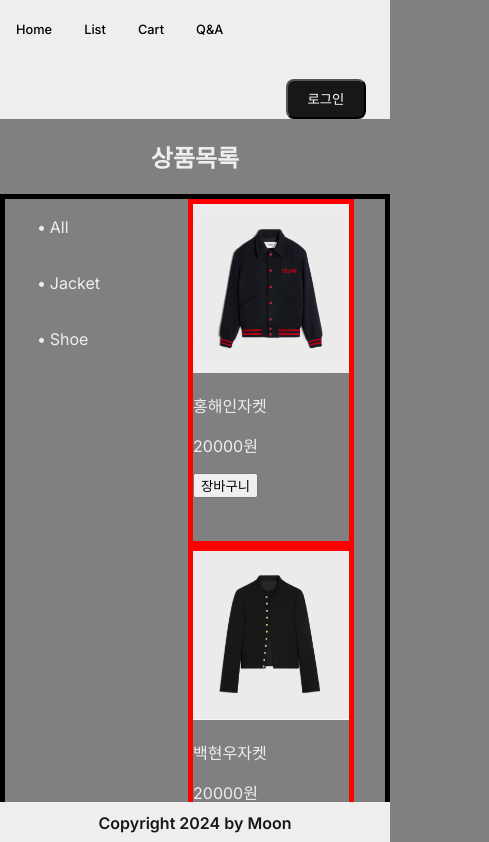
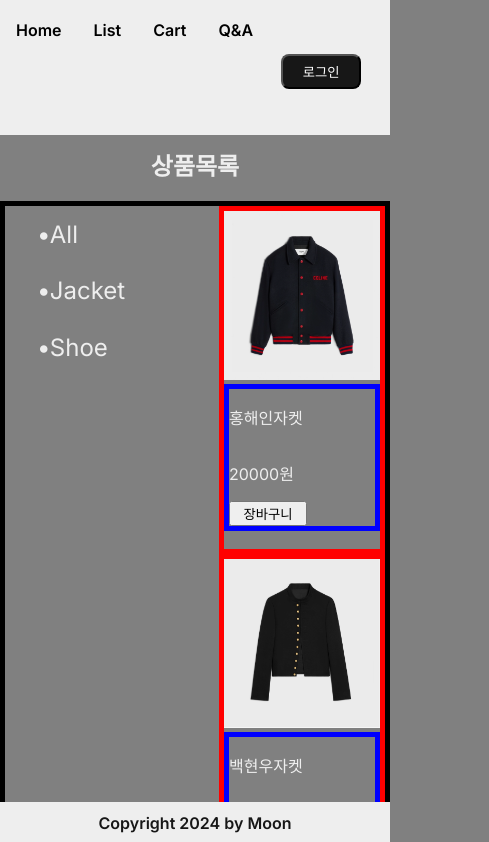
Before and after one commit to mongzii/M-market-ts, a Next.js app: page /list in a window 390 px wide. Shown: the top 842 px of the page, 489 px wide, since content can reach past the window. Built offline with nearby package versions, Linux system fonts and the light colour scheme; no server answers.

Commit message:
feat: header, footer 위치정리

```diff
--- a/app/HeaderPart.tsx
+++ b/app/HeaderPart.tsx
@@ -3,6 +3,7 @@ import HeaderBtn from "./HeaderBtn";
 
 export default function HeaderPart() {
   return (
+    <div>
       <div className="headerpart">
         <div className="navmenu">
           <Link href="/" className="logo">
@@ -12,7 +13,6 @@ export default function HeaderPart() {
           <Link href="/cart">Cart</Link>
           <Link href="/board">Q&A</Link>
         </div>
-      <div className="navlogin">
         <HeaderBtn />
       </div>
     </div>
--- a/app/globals.css
+++ b/app/globals.css
@@ -1,78 +1,110 @@
 body {
   margin: 0;
-  /* background: #171717; */
+  padding: 0;
   background: gray;
   color: #eeeeee;
   box-sizing: border-box;
 }
+/* ----------------footer---------------------------------------- */
+.footerpart {
+  /* border: 10px solid blue; */
+  background: #eeeeee;
+  color: #171717;
+  font-weight: 550;
+  height: 5vh;
+  width: 100%;
+  display: flex;
+  justify-content: center;
+  align-items: center;
+  position: fixed;
+  bottom: 0;
+}
 
 /* -----------------헤더---------------------------------------- */
 .headerpart {
-  /* border: 10px solid black; */
+  /* border: 5px solid black; */
   background: #eeeeee;
   color: #171717;
-  height: 13vh;
-  height: 100%;
   width: 100vw;
+  height: 14vh;
+  position: fixed;
+  top: 0;
+  display: flex;
+  flex-direction: column;
+  @media screen and (max-width: 1023px) {
+    height: 15vh;
+  }
+  @media screen and (max-width: 767px) {
+    height: 16vh;
+  }
 }
 .navmenu {
   /* border: 5px solid red; */
+  width: 100%;
   height: 7vh;
   display: flex;
   flex-direction: row;
   align-items: center;
-  justify-content: flex-start;
+  gap: 2rem;
   padding-left: 1rem;
-  gap: 2rem;
 
   > a {
-    font-size: 1.5rem;
-    font-weight: 500;
+    font-size: 1.8rem;
+    font-weight: 600;
     text-decoration: none;
     color: black;
     @media screen and (max-width: 1023px) {
       font-size: 1rem;
     }
     @media screen and (max-width: 767px) {
-      font-size: 0.8rem;
+      font-size: 1rem;
     }
   }
 }
 
-.navlogin {
-  /* border: 5px solid blue; */
-  height: 6vh;
-  height: 100%;
-}
-
 .auth {
-  /* border: 10px solid red; */
+  /* color: red;
+  border: 5px solid blue; */
+  max-height: 7vh;
+  width: 100%;
   display: flex;
+  flex-direction: row;
+  align-items: center;
   justify-content: flex-end;
-  align-items: center;
   gap: 1rem;
+  margin-top: -3vh;
+  @media screen and (max-width: 1023px) {
+    margin-top: -2vh;
+  }
+  @media screen and (max-width: 767px) {
+    margin-top: -3vh;
+  }
   > p {
     font-size: 2rem;
+    @media screen and (max-width: 767px) {
+      font-size: 1.5rem;
+    }
   }
   > button {
     height: 2.5rem;
     width: 5rem;
-    display: flex;
-    justify-content: center;
-    align-items: center;
     background-color: #171717;
     color: white;
     border-radius: 0.5rem;
     margin-right: 1.5rem;
+    @media screen and (max-width: 767px) {
+      height: 2.2rem;
+      margin-right: 1.8rem;
+    }
   }
 }
 
 /* ----------------가운데부분------------------------------------------ */
-.main {
-  /* border: 10px solid red; */
-}
+
 .mainpart {
   /* border: 10px solid red; */
+  position: relative;
+  top: 15vh;
   height: 82vh;
   width: 100vw;
 }
@@ -82,6 +114,7 @@ body {
   justify-content: space-around;
   align-items: center;
   height: 60vh;
+
   /* height: 25vh;
   height: 100%; */
 }
@@ -188,23 +221,6 @@ body {
 
 /* --------------------------------- */
 
-/* ----------------footer---------------------------------------- */
-.footerpart {
-  /* border: 10px solid blue; */
-  background: #eeeeee;
-  color: #171717;
-  font-weight: 550;
-  height: 5vh;
-  width: 100vw;
-  display: flex;
-  justify-content: center;
-  align-items: center;
-  position: fixed;
-  bottom: 0;
-}
-
-/* ---------------------------------- */
-
 /* --------------로딩화면------------------ */
 .load {
   display: flex;
@@ -232,12 +248,7 @@ body {
   flex-direction: column;
   justify-content: space-around;
   font-size: 1.5rem;
-  @media screen and (max-width: 1023px) {
-    font-size: 1.2rem;
-  }
-  @media screen and (max-width: 767px) {
-    font-size: 1rem;
-  }
+
   > li {
     display: flex;
     flex-direction: row;
@@ -267,21 +278,23 @@ body {
   flex-wrap: wrap;
 }
 .good {
+  /* //일반 데스크탑 */
   border: 5px solid red;
   width: 10vw;
-  height: 40vh;
+  height: 30vh;
   margin-left: 2.5rem;
   margin-right: 2.5rem;
   @media screen and (max-width: 1023px) {
+    /* //태블릿? */
     width: 20vw;
+    height: 35vh;
     margin-left: 1.5rem;
     margin-right: 1.5rem;
   }
-
-  @media screen and (max-width: 767px) {
+  @media screen and (max-width: 480px) {
+    /* //핸드폰 */
     width: 40vw;
-    margin-left: 0.5rem;
-    margin-right: 0.5rem;
+    height: 40vh;
   }
 }
 .good-img {
@@ -291,11 +304,11 @@ body {
     width: 110%;
   }
 
-  @media screen and (max-width: 767px) {
+  @media screen and (max-width: 480px) {
     width: 100%;
   }
 }
-//이쪽 반응형페이지들 정리하고있었음
+
 .good-info {
   border: 5px solid blue;
   /* height: 15vh; */
@@ -315,7 +328,7 @@ body {
       width: 10vw;
     }
 
-    @media screen and (max-width: 767px) {
+    @media screen and (max-width: 480px) {
       width: 20vw;
     }
   }
--- a/app/layout.tsx
+++ b/app/layout.tsx
@@ -23,8 +23,8 @@ export default function RootLayout({
   return (
     <html lang="en">
       <body className={inter.className}>
+        <HeaderPart />
         <ReduxProvider>
-          <HeaderPart />
           <div className="mainpart">
             <AuthProvider>{children}</AuthProvider>
           </div>
```
Lines whose indentation alone changed are shown as unchanged.
